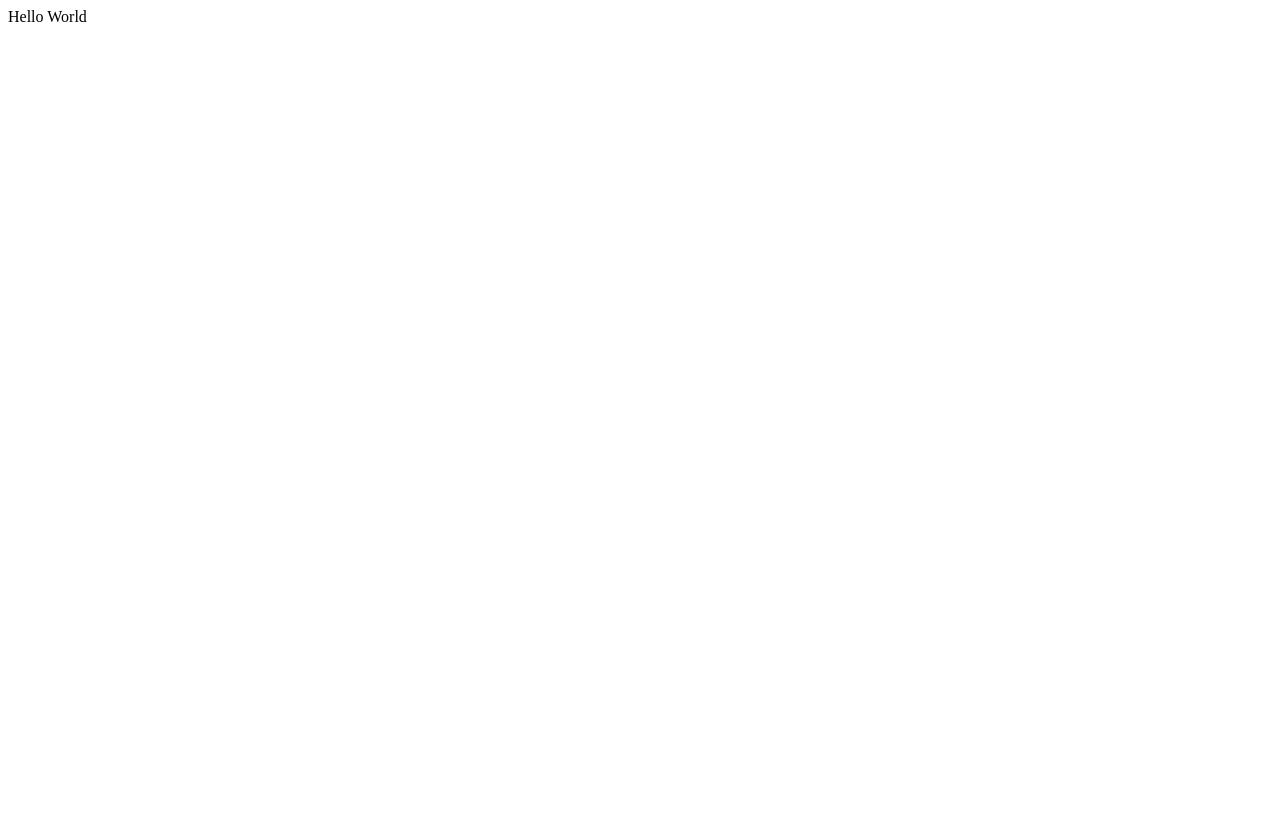
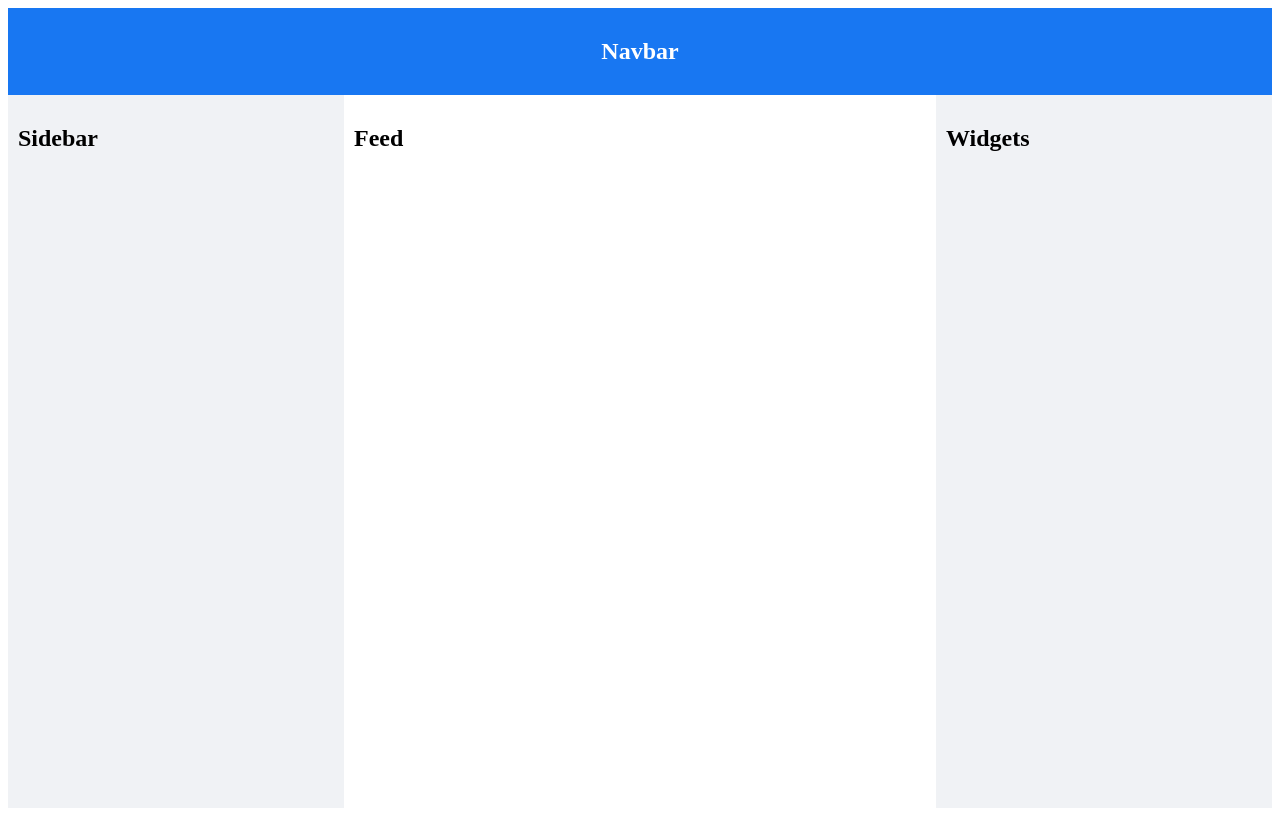
Before and after one commit to richard-d-lee/new-react-app-2, a React app: page / in a window 1280 px wide. Built offline with nearby package versions, Linux system fonts and the light colour scheme.

Commit message:
Initial Components Created

```diff
--- /dev/null
+++ b/app.css
@@ -0,0 +1,35 @@
+.home-page {
+    display: flex;
+    flex-direction: column;
+    height: 100vh;
+  }
+
+  .navbar {
+    background-color: #1877f2; /* Facebook-like blue */
+    color: white;
+    padding: 10px;
+    text-align: center;
+  }
+
+  .main-content {
+    display: flex;
+    flex: 1;
+  }
+
+  .sidebar {
+    width: 25%;
+    background-color: #f0f2f5; /* Light gray */
+    padding: 10px;
+  }
+
+  .feed {
+    flex: 1;
+    background-color: white;
+    padding: 10px;
+  }
+
+  .widgets {
+    width: 25%;
+    background-color: #f0f2f5; /* Light gray */
+    padding: 10px;
+  }
--- a/package.json
+++ b/package.json
@@ -26,7 +26,9 @@
     "@babel/preset-react": "^7.26.3",
     "@types/react-dom": "^19.0.3",
     "babel-loader": "^9.2.1",
+    "css-loader": "^7.1.2",
     "html-webpack-plugin": "^5.6.3",
+    "style-loader": "^4.0.0",
     "webpack": "^5.97.1",
     "webpack-cli": "^6.0.1",
     "webpack-dev-server": "^5.2.0"
--- a/src/App.js
+++ b/src/App.js
@@ -1,9 +1,11 @@
 import React from 'react';
+import HomePage from './components/HomePage.jsx';
+import '../app.css'
 
 const App = () => {
   return (
     <div>
-      <div>Hello World</div>
+      <HomePage />
     </div>
   );
 };
--- /dev/null
+++ b/src/components/HomePage.jsx
@@ -0,0 +1,35 @@
+import React from 'react';
+
+const HomePage = () => {
+  return (
+    <div className="home-page">
+      {/* Navbar Placeholder */}
+      <div className="navbar">
+        <h2>Navbar</h2>
+        {/* Replace this with the actual Navbar component later */}
+      </div>
+
+      <div className="main-content">
+        {/* Sidebar Placeholder */}
+        <div className="sidebar">
+          <h2>Sidebar</h2>
+          {/* Replace this with the actual Sidebar component later */}
+        </div>
+
+        {/* Feed Placeholder */}
+        <div className="feed">
+          <h2>Feed</h2>
+          {/* Replace this with the actual Feed component later */}
+        </div>
+
+        {/* Widgets Placeholder */}
+        <div className="widgets">
+          <h2>Widgets</h2>
+          {/* Replace this with the actual Widgets component later */}
+        </div>
+      </div>
+    </div>
+  );
+};
+
+export default HomePage;
```
Also changed, not shown: src/components/Feed.jsx (added), src/components/Navbar.jsx (added), src/components/Sidebar.jsx (added), src/components/Widgets.jsx (added), 1 other file (tests, documents, lock files or other folders).
